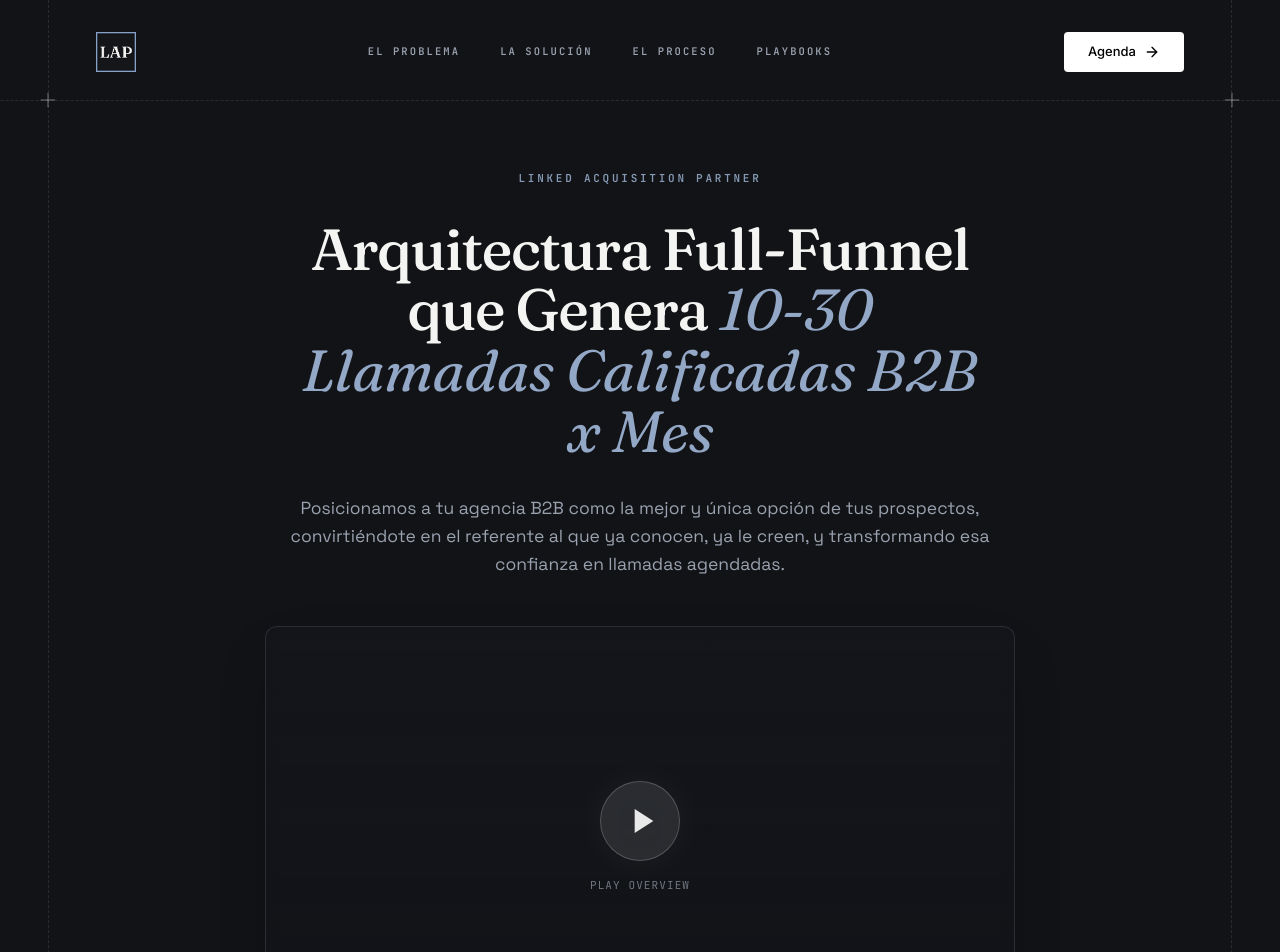
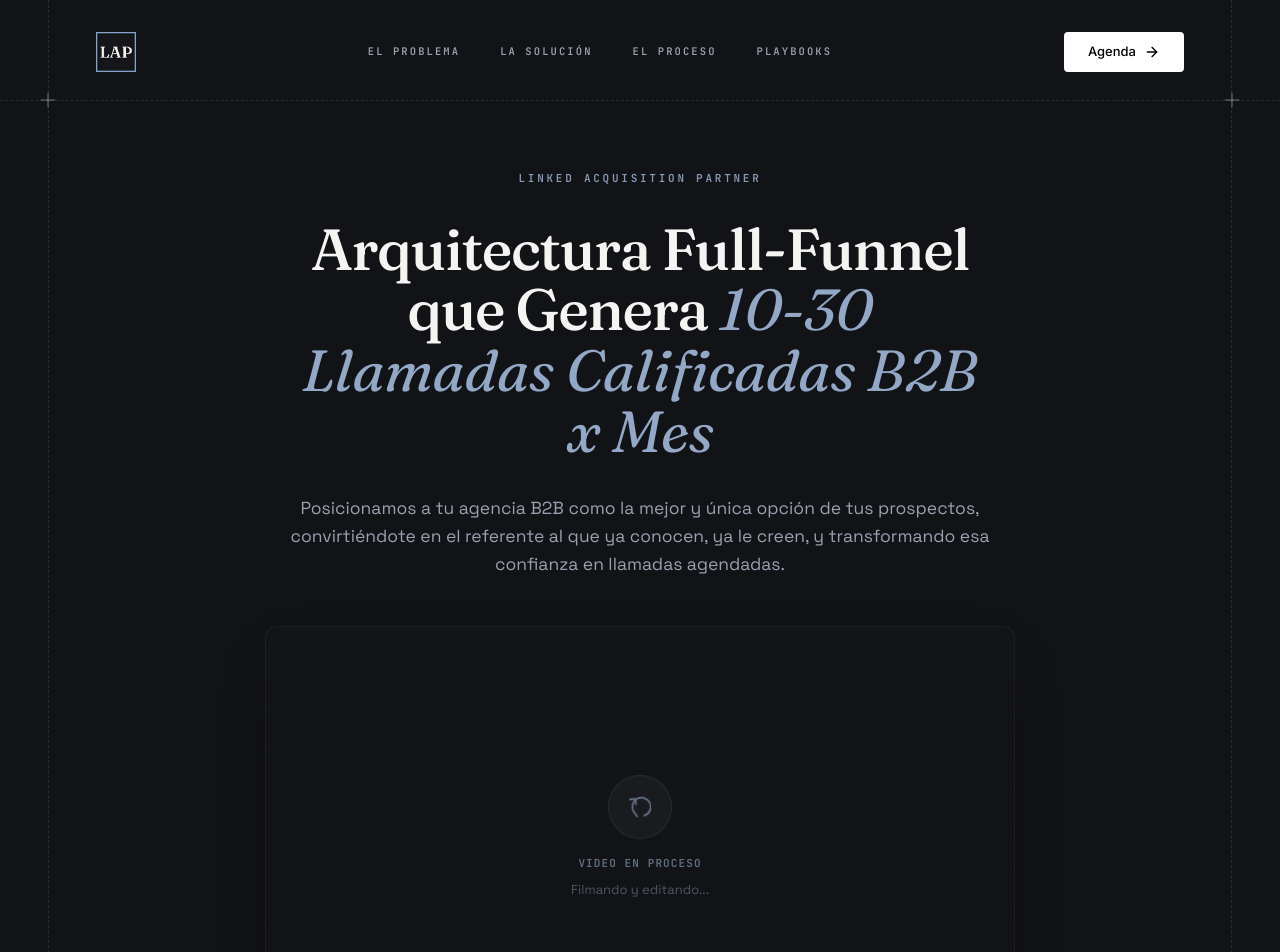
Before and after one commit to lucacespedes00-creator/LAP-landing, a React (Vite) app: page / in a window 1280 px wide. Shown: the top 952 px of the page. Built offline with nearby package versions, Linux system fonts and the light colour scheme.

Commit message:
Change main video placeholder to show 'En proceso'

```diff
--- a/src/App.tsx
+++ b/src/App.tsx
@@ -144,17 +144,21 @@ Posicionamos a tu agencia B2B como la mejor y única opción de tus prospectos,
           </div>
 
           {/* Video Placeholder */}
-          <div className="w-full max-w-[750px] aspect-video mt-12 bg-[#161920]/50 border border-white/10 rounded-xl flex flex-col items-center justify-center backdrop-blur-sm relative group cursor-pointer overflow-hidden z-10 shadow-2xl">
+          <div className="w-full max-w-[750px] aspect-video mt-12 bg-[#161920]/30 border border-white/5 rounded-xl flex flex-col items-center justify-center backdrop-blur-sm relative overflow-hidden z-10 shadow-2xl">
              {/* Gradient overlay for depth */}
              <div className="absolute inset-0 bg-gradient-to-b from-transparent to-[#121316]/80 pointer-events-none" />
 
-             {/* Play button */}
-             <div className="w-20 h-20 rounded-full bg-white/10 flex items-center justify-center backdrop-blur-md border border-white/20 group-hover:bg-white/20 transition-all duration-300 group-hover:scale-110 mb-4 shadow-[0_0_40px_rgba(255,255,255,0.05)]">
-                <svg width="32" height="32" viewBox="0 0 24 24" fill="white" className="ml-2 opacity-90 group-hover:opacity-100 transition-opacity"><path d="M5 3l14 9-14 9V3z"/></svg>
+             {/* In progress indicator */}
+             <div className="flex flex-col items-center justify-center relative z-10 opacity-70">
+                <div className="w-16 h-16 rounded-full bg-white/5 flex items-center justify-center backdrop-blur-md border border-white/10 mb-4 shadow-[0_0_30px_rgba(255,255,255,0.02)]">
+                   <svg width="22" height="22" viewBox="0 0 24 24" fill="none" stroke="#869ab5" strokeWidth="2" strokeLinecap="round" strokeLinejoin="round" className="animate-[spin_4s_linear_infinite]">
+                     <path d="M21.5 2v6h-6M2.13 15.57a10 10 0 1 0 5.43-10.9l-5.43 2.9" />
+                   </svg>
+                </div>
+
+                <span className="text-[11px] font-mono tracking-widest text-[#869ab5] uppercase font-bold">Video en proceso</span>
+                <span className="text-[13px] text-gray-500 mt-2 font-['Space_Grotesk']">Filmando y editando...</span>
              </div>
-
-             {/* Optional subtle text */}
-             <span className="text-[11px] font-mono tracking-widest text-gray-400 uppercase relative z-10 opacity-70">Play overview</span>
           </div>
 
           {/* Action Buttons */}
@@ -507,7 +511,7 @@ function ComparisonSection() {
     },
     {
       id: 'solo',
-      title: "Hacerlo Vos Solo",
+      title: "Hacerlo Vos Mismo",
       points: [
         "Dependés 100% de tu tiempo y energía",
         "No podés mantener la misma constancia todas las semanas",
```
